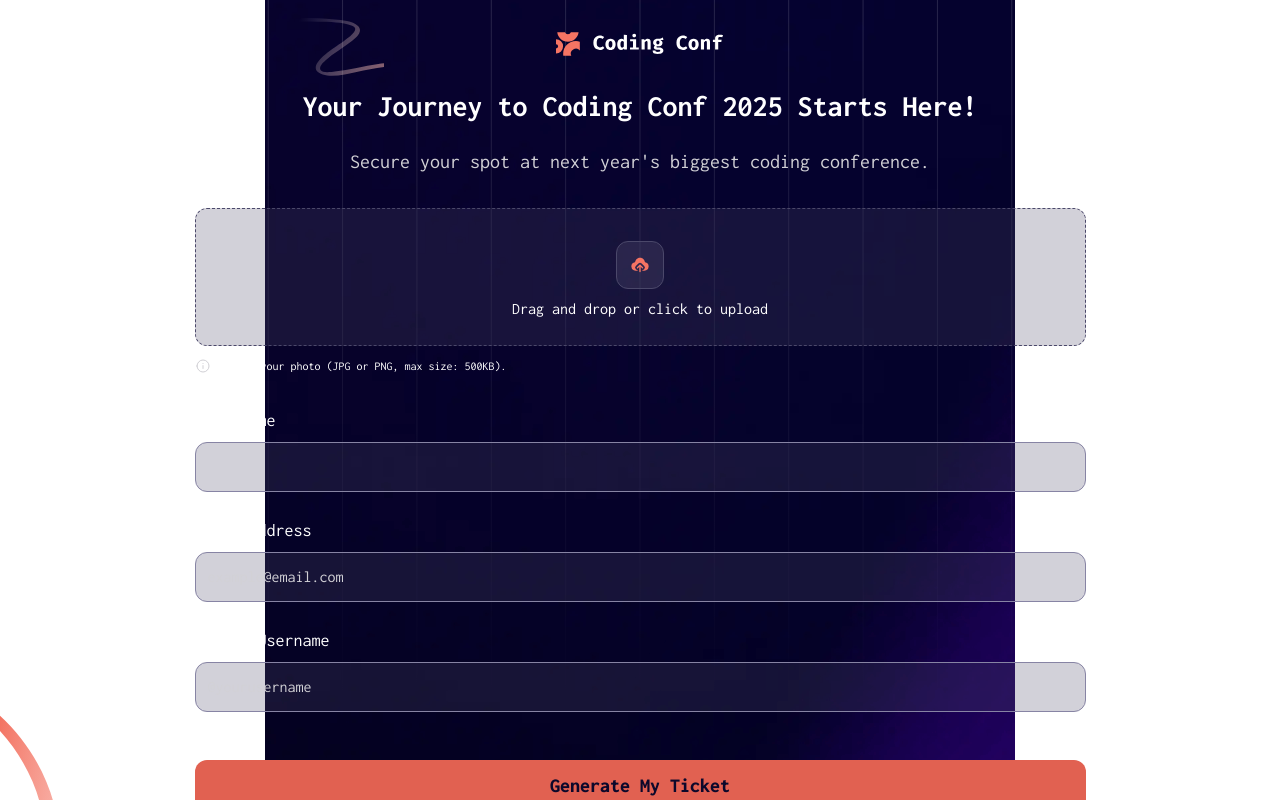
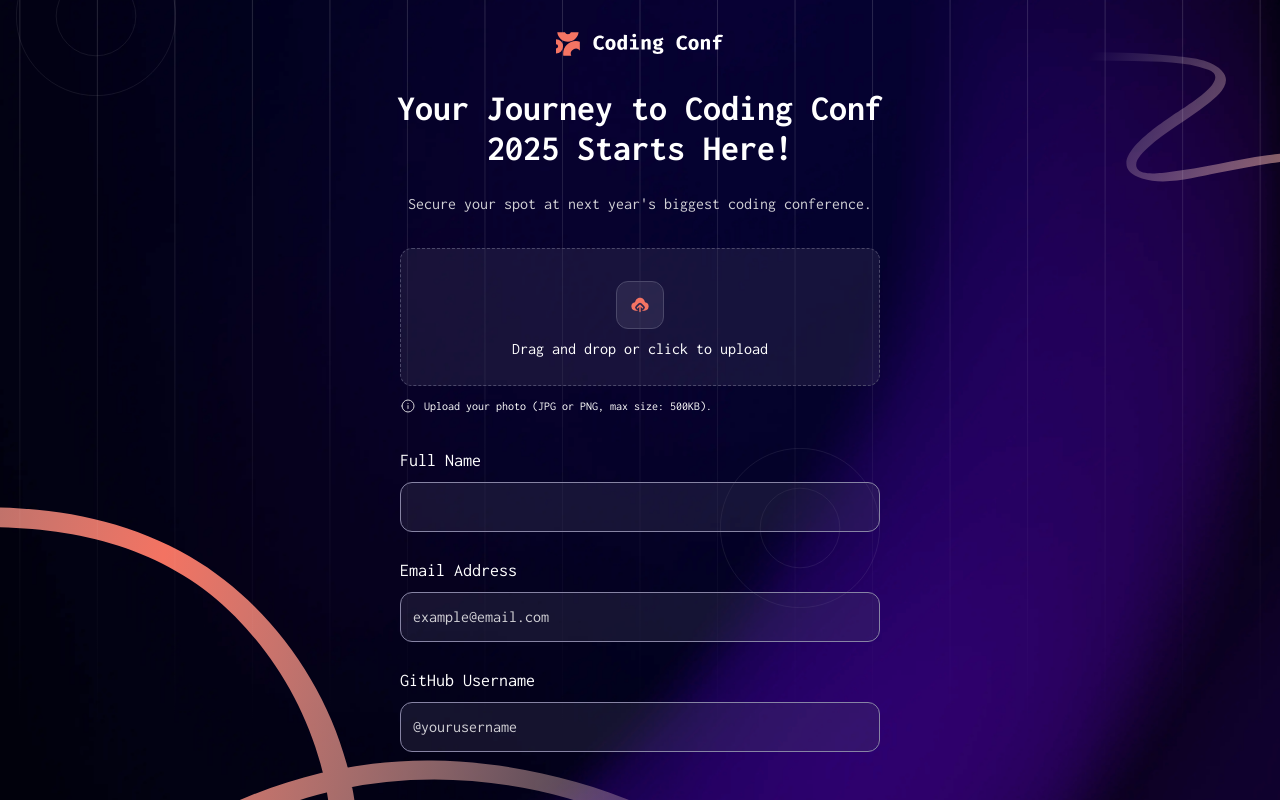
Before and after one commit to Oghenetega16/conference-ticket-generator, a React (Vite) app: page / in a window 1280 px wide. Shown: the top 800 px of the page. Built offline with nearby package versions, Linux system fonts and the light colour scheme.

Commit message:
1440px screen size UI in progress

```diff
--- a/src/HomePage.jsx
+++ b/src/HomePage.jsx
@@ -1,31 +1,12 @@
+import Background from './components/Background'
 import Form from './components/Form'
 import Header from './components/Header'
 
 export default function HomePage({ formData, setFormData, previewUrl, setPreviewUrl }) {
     return (
-        <main
-            className="relative font-display grid place-items-center min-h-screen text-neutral-0"
-            style={{
-                backgroundImage: `
-                url('/assets/images/pattern-lines.svg'),
-                url('/assets/images/pattern-circle.svg'),
-                url('/assets/images/pattern-squiggly-line-top.svg'),
-                url('/assets/images/pattern-squiggly-line-bottom-mobile-tablet.svg'),
-                url('/assets/images/background-mobile.png')
-                `,
-                backgroundPosition: `
-                center center,
-                -1rem -2rem,
-                16rem 1rem,
-                bottom left,
-                center center
-                `,
-                backgroundRepeat: 'no-repeat, no-repeat, no-repeat, no-repeat no-repeat',
-                backgroundSize: 'cover, 7rem, 8rem, 21rem, auto'
-            }}
-            >
+        <Background>
             <Header />
             <Form formData={formData} setFormData={setFormData} previewUrl={previewUrl} setPreviewUrl={setPreviewUrl} />
-        </main>
+        </Background>
     )
 }
--- a/src/TicketPage.jsx
+++ b/src/TicketPage.jsx
@@ -8,7 +8,6 @@
         day: 'numeric'
     }
     const currentDate = today.toLocaleDateString('en-US', options)
-
 
     function ticketNumber() {
         const num = Math.floor(Math.random() * 100000)
--- a/src/components/Background.jsx
+++ b/src/components/Background.jsx
@@ -1,6 +1,6 @@
 import { useEffect, useState } from "react"
 
-export default function Background() {
+export default function Background({ children }) {
     const [deviceType, setDeviceType] = useState('mobile')
 
     useEffect(() => {
@@ -22,15 +22,15 @@
     }, [])
 
     const bottomPattern = {
-        mobile: "./assets/images/pattern-squiggly-line-bottom-mobile-tablet.svg",
-        tablet: "./assets/images/pattern-squiggly-line-bottom-mobile-tablet.svg",
-        desktop: "./assets/images/pattern-squiggly-line-bottom-desktop.svg",
+        mobile: "/assets/images/pattern-squiggly-line-bottom-mobile-tablet.svg",
+        tablet: "/assets/images/pattern-squiggly-line-bottom-mobile-tablet.svg",
+        desktop: "/assets/images/pattern-squiggly-line-bottom-desktop.svg",
     }
 
     const background = {
-        mobile: './assets/images/background-mobile.png',
-        tablet: './assets/images/background-tablet.png',
-        desktop: '../assets/images/background-desktop.png'
+        mobile: '/assets/images/background-mobile.png',
+        tablet: '/assets/images/background-tablet.png',
+        desktop: '/assets/images/background-desktop.png'
     }
 
     const bgPositions = {
@@ -44,28 +44,27 @@
         `,
         tablet: `
             center center,
-            -1rem -2rem,
-            16rem 1rem,
-            19rem 33rem,
+            2rem -3rem,
+            right 4rem,
+            36rem 28rem,
             bottom left,
             center center
         `,
         desktop: `
             center center,
-            -1rem -2rem,
-            16rem 1rem,
-            19rem 33rem,
-            bottom left,
+            1rem -4rem,
+            right 3rem,
+            45rem 28rem,
+            left 31rem,
             center center
         `,
     }
 
     const bgSizes = {
         mobile: 'cover, 7rem, 8rem, 7rem, 21rem, cover',
-        tablet: 'cover, 7rem, 8rem, 7rem, 21rem, cover',
-        desktop: 'cover, 7rem, 8rem, 7rem, 21rem, cover'
+        tablet: 'cover, 8rem, 15rem, 8rem, 30rem, cover',
+        desktop: 'cover, 10rem, 18rem, 10rem, auto, cover'
     }
-
 
     return (
         <div
@@ -84,6 +83,7 @@
                 backgroundSize: bgSizes[deviceType]
             }}
             >
+            {children}
         </div>
     )
 }
--- a/src/components/Form.jsx
+++ b/src/components/Form.jsx
@@ -88,7 +88,7 @@
     }
 
     return (
-        <form className="px-5" onSubmit={handleSubmit}>
+        <form className="sm:w-90 md:w-100 lg:w-110 xl:w-120" onSubmit={handleSubmit}>
             <div onClick={!file ? triggerFileInput : undefined} onDrop={handleDrop} onDragOver={(e) => e.preventDefault()} className="w-full my-8 cursor-pointer group">
                 <div className="flex flex-col items-center border border-dashed border-neutral-700 bg-upload-avatar p-6 rounded-xl group-hover:bg-upload-hover group-hover:border-neutral-500 focus:outline-offset-3 focus:outline-upload-focus transition">
                     {previewUrl ? (
--- a/src/components/Header.jsx
+++ b/src/components/Header.jsx
@@ -1,12 +1,12 @@
 export default function Header() {
     return (
-        <div className="">
+        <div className="md:w-120 lg:w-140">
             <div className="flex justify-center h-6 mt-8">
                 <img src="./assets/images/logo-full.svg" />
             </div>
             <div className="text-center">
-                <h1 className="text-3xl font-bold mt-8 mb-6">Your Journey to Coding Conf 2025 Starts Here!</h1>
-                <p className="text-xl text-neutral-300">Secure your spot at next year's biggest coding conference.</p>
+                <h1 className="text-3xl font-bold mt-8 mb-6 md:text-4xl">Your Journey to Coding Conf 2025 Starts Here!</h1>
+                <p className="text-xl text-neutral-300 md:text-base">Secure your spot at next year's biggest coding conference.</p>
             </div>
         </div>
     )
```
